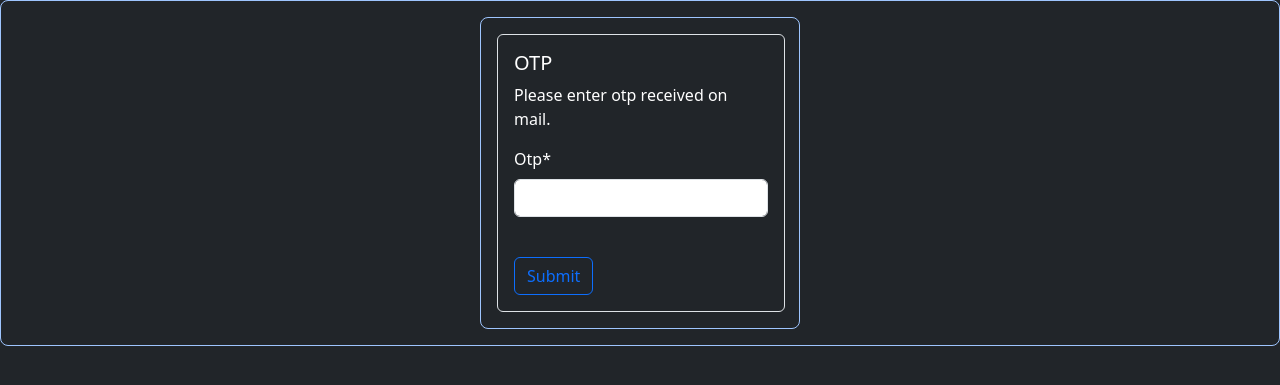
After one commit to yashpurwar09/Django-Registration-Form-Project, a Django app: page /otp_check in a window 1280 px wide. The commit adds this page. Shown: the top 385 px of the page. Run offline with Django 5.2, Linux system fonts and the light colour scheme; some libraries are stand-ins or nearby versions.

Commit message:
Added otp validation using mail.

```diff
--- a/Registration_Form/Form/forms.py
+++ b/Registration_Form/Form/forms.py
@@ -16,14 +16,18 @@ class Registartion_form(forms.ModelForm):
             'address':forms.TextInput(attrs={
               'class':'form-control border-success',
             }),
-            ''''mobile_number':forms.NumberInput(attrs={
+            'mobile_number':forms.NumberInput(attrs={
               'class':'form-control border-success',
-            }),'''
-            'mobile_number':RegionalPhoneNumberWidget(region="IN"),
+            }),
+            #'mobile_number':RegionalPhoneNumberWidget(region="IN"),
             'email':forms.EmailInput(attrs={
               'class':'form-control border-success',
             }),
         }
+
+class OtpForm(forms.Form):
+    otp=forms.IntegerField()
+
     #mobile number validator
     # def clean_mobile_number(self):
     #     mobile_number=self.cleaned_data['mobile_number']
--- a/Registration_Form/Form/models.py
+++ b/Registration_Form/Form/models.py
@@ -18,6 +18,6 @@ class registration_model(models.Model):
     first_name=models.CharField(max_length=200)
     last_name=models.CharField(max_length=200)
     address=models.CharField(max_length=200)
-    mobile_number = PhoneNumberField()
-    #mobile_number=models.IntegerField(validators=[mobile_number_validator])
+    #mobile_number = PhoneNumberField()
+    mobile_number=models.IntegerField(validators=[mobile_number_validator])
     email=models.EmailField(unique=True,validators=[emailDomainValidator],error_messages={'unique':'Already Registered!'})
--- a/Registration_Form/Form/templates/form.html
+++ b/Registration_Form/Form/templates/form.html
@@ -15,7 +15,7 @@ Registration Form
       {% csrf_token %}
       {{form|crispy}}
       <br />
-      <button class="btn btn-outline-primary" type="submit">Submit</button>
+      <button class="btn btn-outline-primary" type="submit">Register</button>
     </form>
   </div>
   <script src="" async defer></script>
--- /dev/null
+++ b/Registration_Form/Form/templates/otp.html
@@ -0,0 +1,17 @@
+{% extends "base.html" %}
+{% block title %}OTP{% endblock title %}
+{% block body %} {% load crispy_forms_tags %}
+<div class="p-3 text-bg-dark border border-primary-subtle rounded-3 mx-auto" style=width:320px;>
+  <div class="card text-bg-dark border" style="width: 18rem">
+    <div class="card-body">
+      <h5 class="card-title">OTP</h5>
+      <form action='{% url "otp_check" %}' method="POST">
+        <p class="card-text">Please enter otp received on mail.</p>
+        {% csrf_token %} {{ form|crispy }}
+        <br />
+        <button class="btn btn-outline-primary" type="submit">Submit</button>
+      </form>
+    </div>
+  </div>
+</div>
+{% endblock body %}
--- a/Registration_Form/Form/urls.py
+++ b/Registration_Form/Form/urls.py
@@ -2,4 +2,5 @@ from django.urls import path
 from . import views
 urlpatterns = [
     path('', views.create_form, name='create_form'),
+    path('otp_check', views.otp_check, name='otp_check'),
 ]
--- a/Registration_Form/Form/views.py
+++ b/Registration_Form/Form/views.py
@@ -1,12 +1,37 @@
 from django.shortcuts import render
-from .forms import Registartion_form
+from .forms import Registartion_form, OtpForm
 from django.core.mail import send_mail
+from random import randrange
+from django.core.exceptions import ValidationError
 
 # Create your views here.
+sixdigitotp=''
+def otp_generator():
+    sixdigitotp=randrange(100000,999999)
+    return sixdigitotp
+
+def otp_check(request):
+    if request.method=='POST':
+        if request.POST['otp']==str(request.session['generated_otp']):
+            form_data=request.session['form']
+            form=Registartion_form(form_data)
+            form.save()
+            return render(request, 'SubmitForm.html')
+        else:
+            form=OtpForm(request.POST)
+            OtpForm.add_error(form,field='otp',error='Incorrect Otp')
+            return render(request,'otp.html',{'form':form})
+    context={
+        'form':OtpForm()
+    }
+    return render(request,'otp.html',context)
+
 def mail(name,email):
     subject="Registration Successful"
-    message=f"Hi {name}, You are registered for Sabse Bada Gadha Competetion. I wish you all the best to win the competetion."
+    generate_otp=otp_generator()
+    message=f"Hi {name}, OTP is: {generate_otp}"
     send_mail(subject=subject,message=message,from_email='yashpurwar08@gmail.com',recipient_list=[email],fail_silently=True)
+    return generate_otp
 
 def create_form(request):
     if request.method=='POST':
@@ -14,11 +39,14 @@ def create_form(request):
         if form.is_valid():
             name=f"{form.cleaned_data['first_name']} {form.cleaned_data['last_name']}"
             email = form.cleaned_data['email']
-            form.save()
-            mail(name,email)
-            return render(request, 'SubmitForm.html')
+            generated_otp=mail(name,email)
+            request.session['generated_otp']=generated_otp
+            request.session['form']=form.cleaned_data
+            context={
+                'form':OtpForm(),
+            }
+            return render(request,'otp.html',context)
         else:
-            print(form)
             return render(request,'form.html',{'form':form})
     context={
         "form":Registartion_form(),
```
Also changed, not shown: Registration_Form/Form/migrations/0008_alter_registration_model_mobile_number.py (added), Registration_Form/db.sqlite3.
